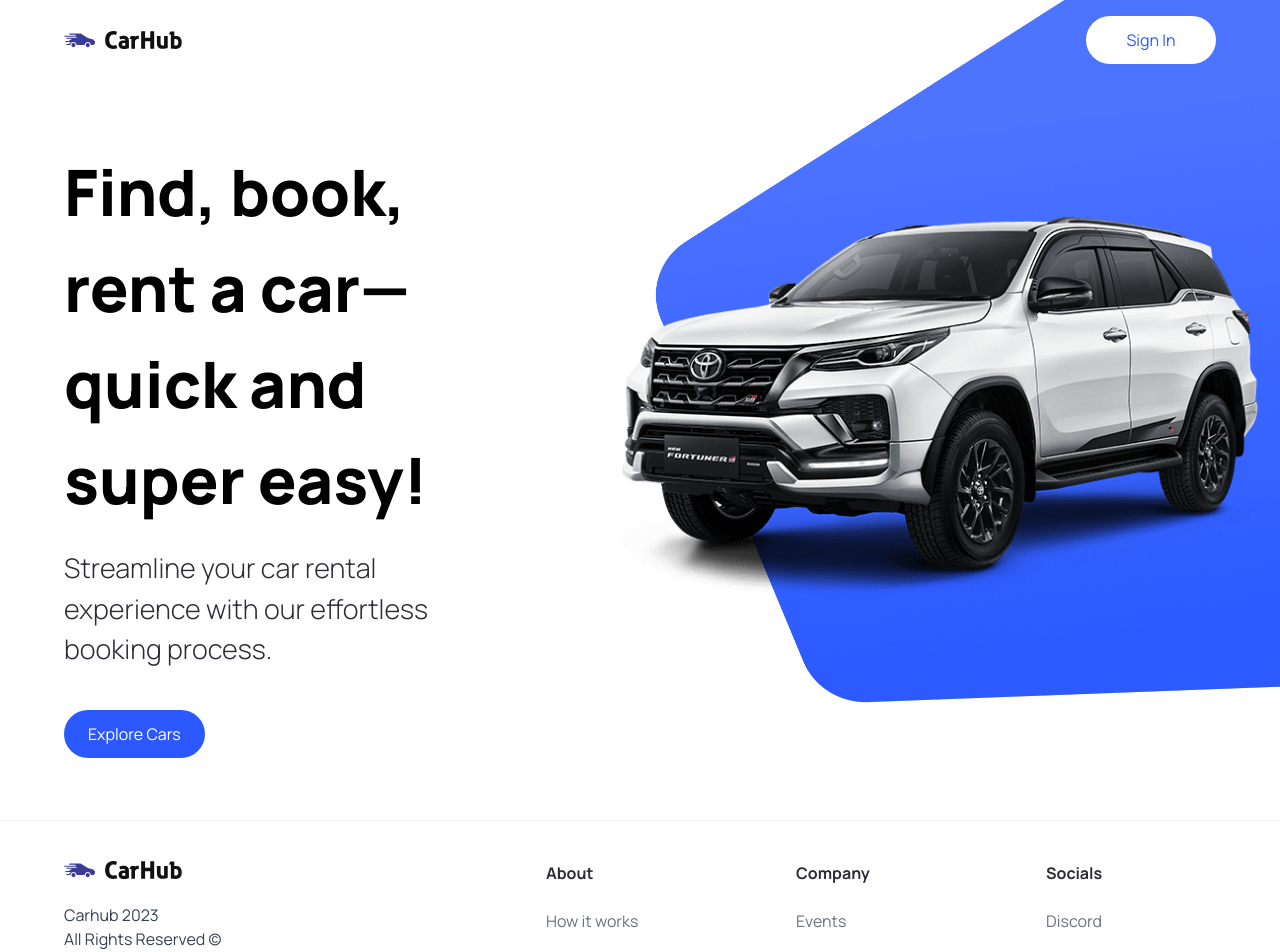
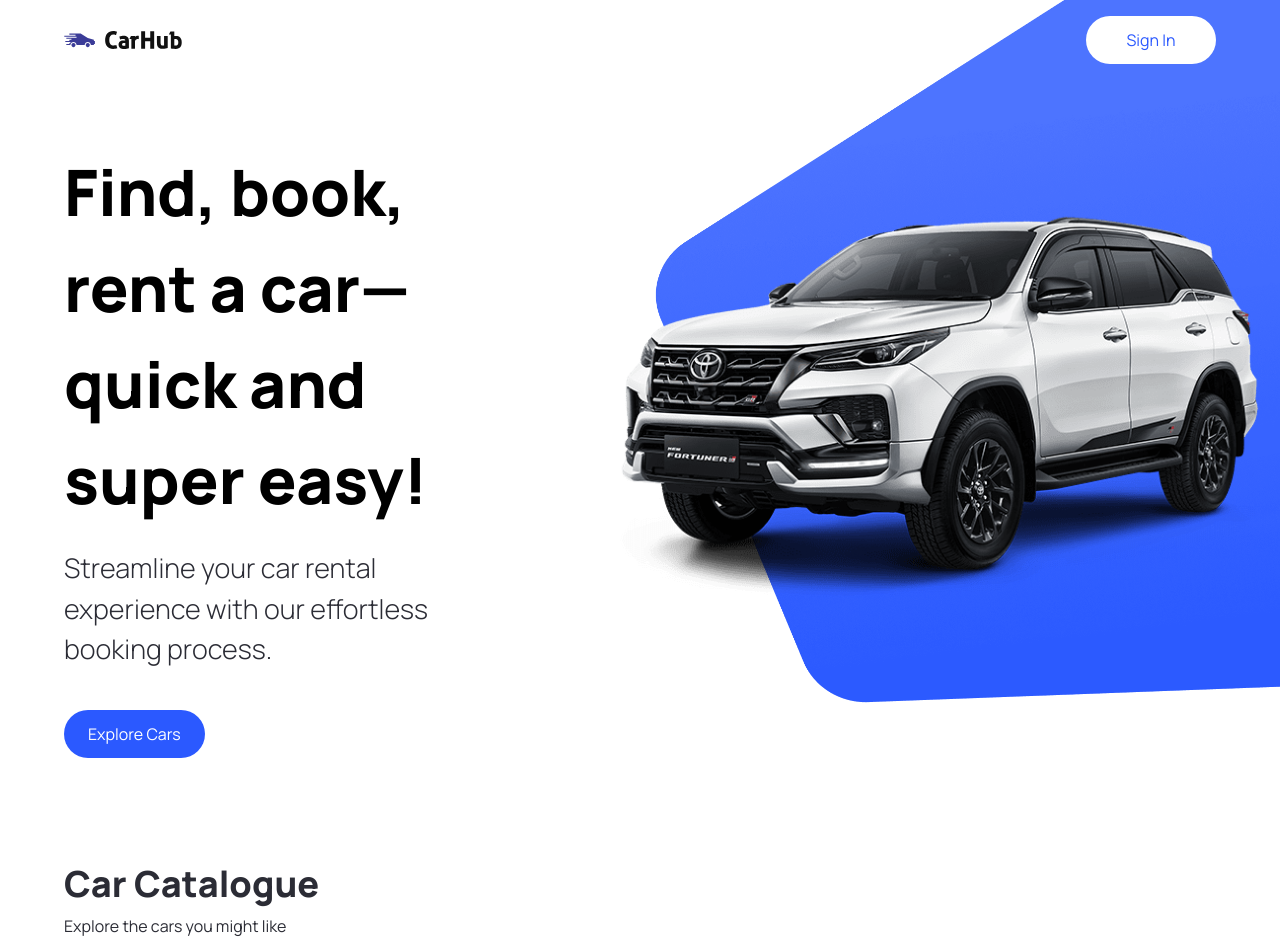
Before and after one commit to JoelAngels/Next-13-Auth-PR, a Next.js app: page / in a window 1280 px wide. Shown: the top 952 px of the page. Built offline with nearby package versions, Linux system fonts and the light colour scheme.

Commit message:
text container set

```diff
--- a/app/layout.tsx
+++ b/app/layout.tsx
@@ -1,9 +1,6 @@
 import { Footer, Navbar } from "@/components";
 import "./globals.css";
 import type { Metadata } from "next";
-// import { Inter } from 'next/font/google'
-
-// const inter = Inter({ subsets: ["latin"] });
 
 export const metadata: Metadata = {
   title: "Car Hub",
--- a/app/page.tsx
+++ b/app/page.tsx
@@ -5,6 +5,13 @@ export default function Home() {
   return (
     <main>
       <Hero />
+      {/* Car Catalogue */}
+      <div className="mt-12 padding-x padding-y max-width" id="discover">
+        <div className="home__text-container">
+          <h1 className="text-4xl font-extrabold">Car Catalogue</h1>
+          <p>Explore the cars you might like</p>
+        </div>
+      </div>
     </main>
   );
 }
```
